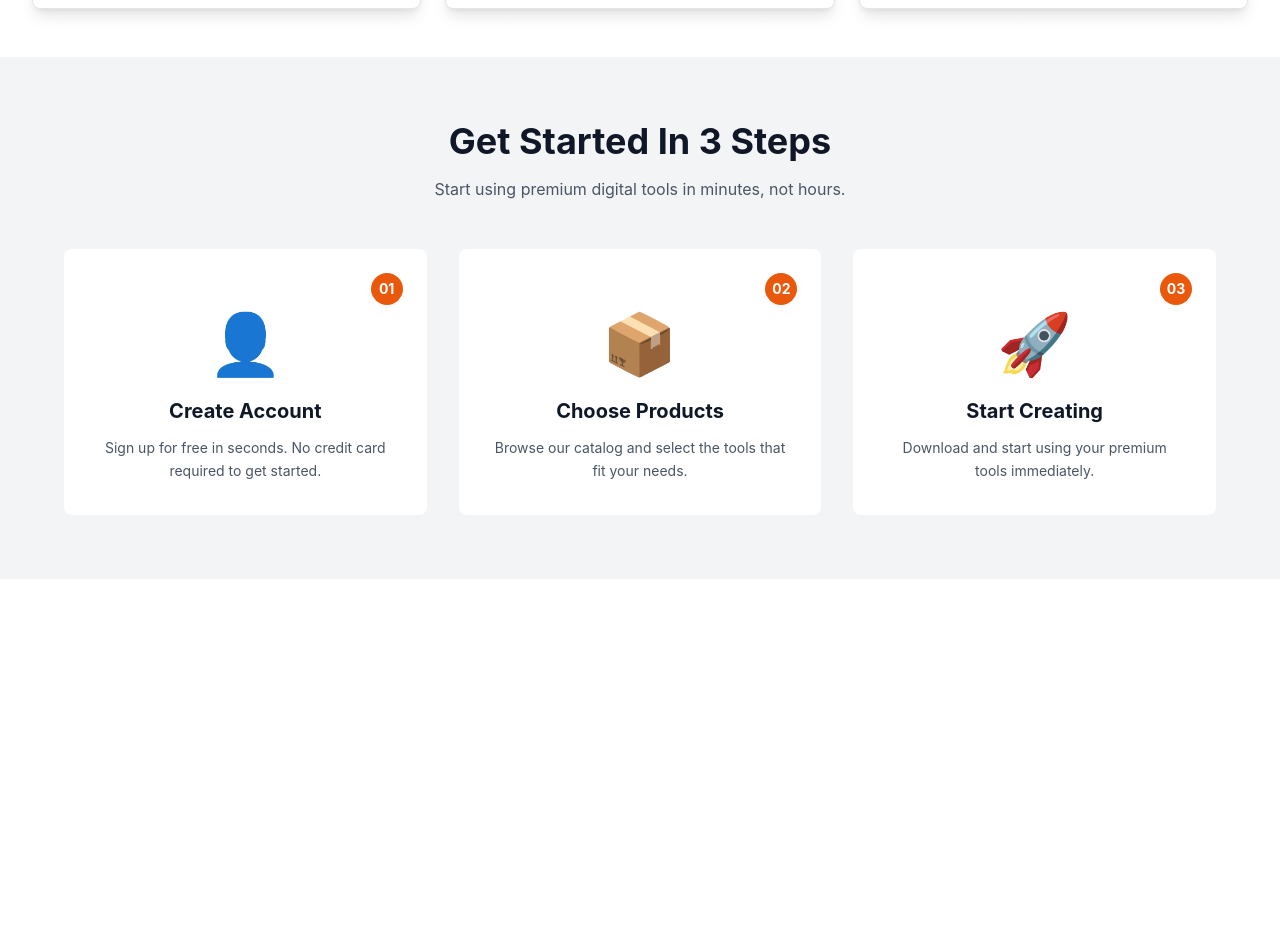
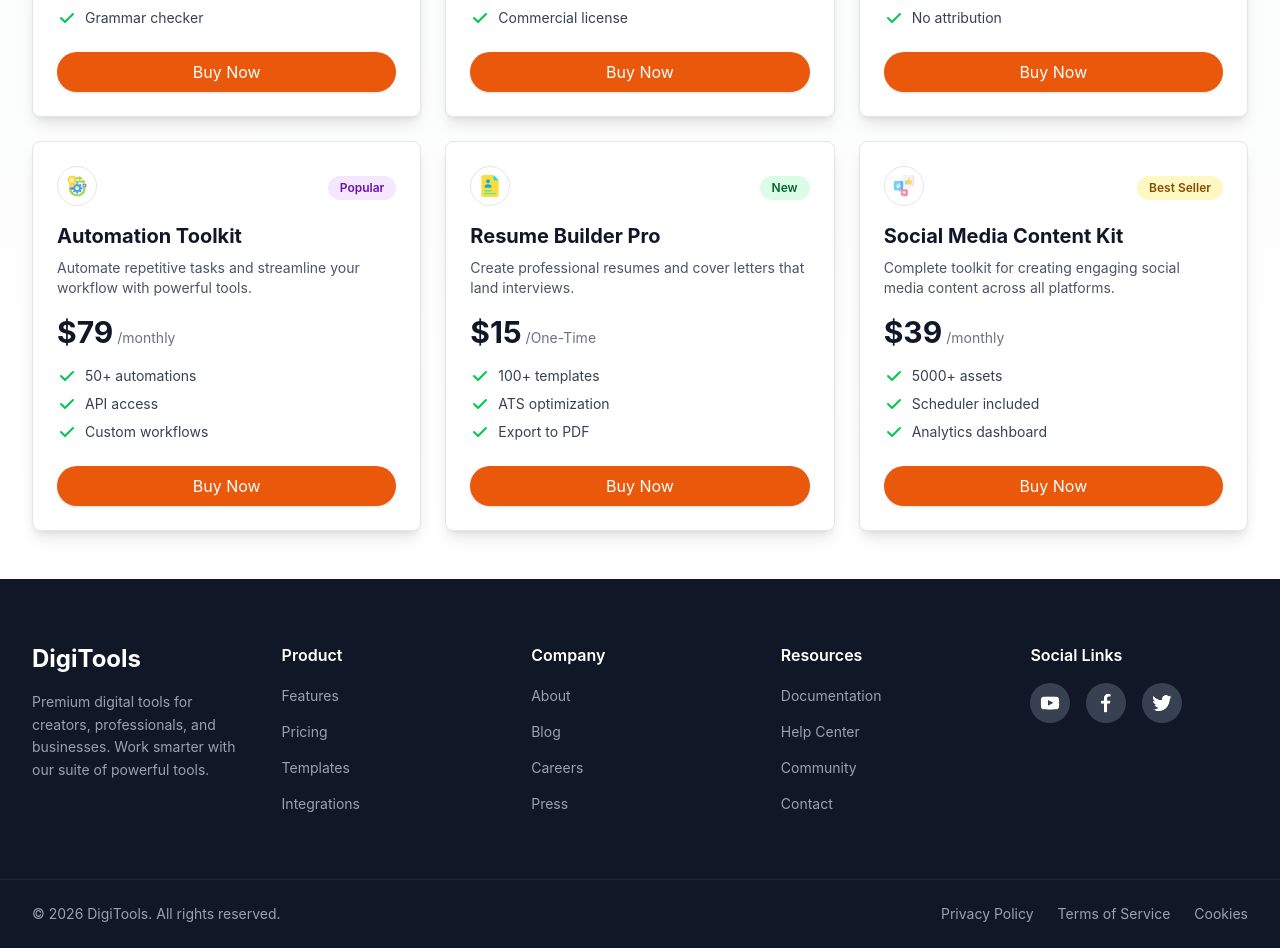
Before and after one commit to onamikaonu086-boop/Digi_Tools, a React (Vite) app: page / in a window 1280 px wide. Shown: the part 1740-2688 px from the top of the page. Before the commit the page ends 2319 px from the top, so only its background shows below. Built offline with nearby package versions, Linux system fonts and the light colour scheme.

Commit message:
footer added

```diff
--- a/package.json
+++ b/package.json
@@ -14,6 +14,7 @@
     "lucide-react": "^1.8.0",
     "react": "^19.2.5",
     "react-dom": "^19.2.5",
+    "react-social-icons": "^6.25.0",
     "tailwindcss": "^4.2.2"
   },
   "devDependencies": {
--- a/src/App.jsx
+++ b/src/App.jsx
@@ -3,6 +3,7 @@ import { Navbar } from "./components/navbar";
 import { Products } from "./components/products";
 import { Stats } from "./components/stats";
 import { Steps } from "./components/steps";
+import { Footer } from "./components/footer";
 import { CartProvider } from "./context/CartContext";
 
 export function App() {
@@ -12,9 +13,10 @@ export function App() {
         <Navbar />
         <Hero />
         <Stats />
+        <Steps />
         <Products />
-        <Steps />
       </main>
+      <Footer />
     </CartProvider>
   );
 }
--- /dev/null
+++ b/src/components/footer.jsx
@@ -0,0 +1,128 @@
+import { SocialIcon } from "react-social-icons";
+
+export function Footer() {
+  const footerSections = {
+    product: {
+      title: "Product",
+      links: ["Features", "Pricing", "Templates", "Integrations"],
+    },
+    company: {
+      title: "Company",
+      links: ["About", "Blog", "Careers", "Press"],
+    },
+    resources: {
+      title: "Resources",
+      links: ["Documentation", "Help Center", "Community", "Contact"],
+    },
+  };
+
+  const socialLinks = [
+    { url: "https://youtube.com", label: "YouTube" },
+    { url: "https://facebook.com", label: "Facebook" },
+    { url: "https://twitter.com", label: "Twitter" },
+  ];
+
+  const bottomLinks = [
+    { label: "Privacy Policy", href: "#" },
+    { label: "Terms of Service", href: "#" },
+    { label: "Cookies", href: "#" },
+  ];
+
+  return (
+    <footer className="bg-gray-900 text-gray-300">
+      {/* Main Footer Content */}
+      <div className="max-w-7xl mx-auto px-4 md:px-8 py-16">
+        <div className="grid grid-cols-1 md:grid-cols-5 gap-8">
+          {/* Brand Section */}
+          <div className="md:col-span-1">
+            <h3 className="text-white text-2xl font-bold mb-4">DigiTools</h3>
+            <p className="text-gray-400 text-sm leading-relaxed">
+              Premium digital tools for creators, professionals, and businesses. Work smarter with our suite
+              of powerful tools.
+            </p>
+          </div>
+
+          {/* Product Links */}
+          <div>
+            <h4 className="text-white font-semibold mb-4">{footerSections.product.title}</h4>
+            <ul className="space-y-3">
+              {footerSections.product.links.map((link, index) => (
+                <li key={index}>
+                  <a href="#" className="text-gray-400 hover:text-white transition-colors text-sm">
+                    {link}
+                  </a>
+                </li>
+              ))}
+            </ul>
+          </div>
+
+          {/* Company Links */}
+          <div>
+            <h4 className="text-white font-semibold mb-4">{footerSections.company.title}</h4>
+            <ul className="space-y-3">
+              {footerSections.company.links.map((link, index) => (
+                <li key={index}>
+                  <a href="#" className="text-gray-400 hover:text-white transition-colors text-sm">
+                    {link}
+                  </a>
+                </li>
+              ))}
+            </ul>
+          </div>
+
+          {/* Resources Links */}
+          <div>
+            <h4 className="text-white font-semibold mb-4">{footerSections.resources.title}</h4>
+            <ul className="space-y-3">
+              {footerSections.resources.links.map((link, index) => (
+                <li key={index}>
+                  <a href="#" className="text-gray-400 hover:text-white transition-colors text-sm">
+                    {link}
+                  </a>
+                </li>
+              ))}
+            </ul>
+          </div>
+
+          {/* Social Links */}
+          <div>
+            <h4 className="text-white font-semibold mb-4">Social Links</h4>
+            <div className="flex gap-4">
+              {socialLinks.map((social, index) => (
+                <SocialIcon
+                  key={index}
+                  url={social.url}
+                  bgColor="#374151"
+                  fgColor="#ffffff"
+                  className="hover:bg-primary transition-all"
+                  style={{ height: 40, width: 40 }}
+                />
+              ))}
+            </div>
+          </div>
+        </div>
+      </div>
+
+      {/* Bottom Section */}
+      <div className="border-t border-gray-800">
+        <div className="max-w-7xl mx-auto px-4 md:px-8 py-6 flex flex-col md:flex-row items-center justify-between gap-4">
+          {/* Copyright */}
+          <p className="text-gray-400 text-sm">© 2026 DigiTools. All rights reserved.</p>
+
+          {/* Bottom Links */}
+          <div className="flex gap-6">
+            {bottomLinks.map((link, index) => (
+              <a
+                key={index}
+                href={link.href}
+                className="text-gray-400 hover:text-white transition-colors text-sm"
+              >
+                {link.label}
+              </a>
+            ))}
+          </div>
+        </div>
+      </div>
+    </footer>
+  );
+}
```
Also changed, not shown: 1 other file (tests, documents, lock files or other folders).
